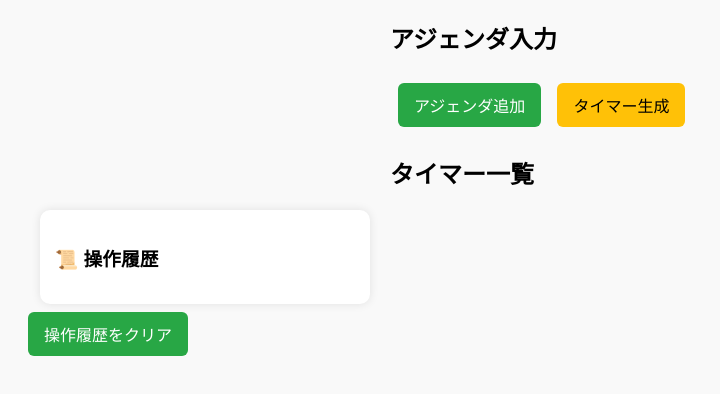
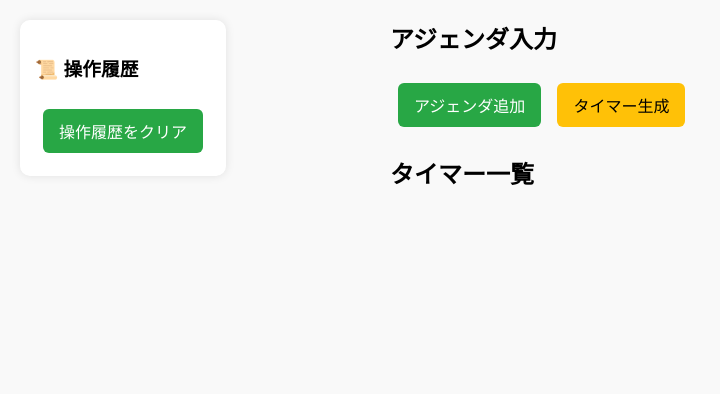
Before and after one commit to pbnakao/meeting-timer, a React (Vite) app: page / in a window 1280 px wide. Shown: the top 394 px of the page, without its empty margins (0-720 px from the left). Built offline with nearby package versions, Linux system fonts and the light colour scheme.

Commit message:
操作履歴の位置を修正

```diff
--- a/src/App.tsx
+++ b/src/App.tsx
@@ -169,11 +169,12 @@ function App() {
         </div>
       </div>
 
-      {/* 左側: 履歴表示 */}
-      <History history={history} />
-      <button onClick={clearHistory} className="clear-history-btn">
-        操作履歴をクリア
-      </button>
+      <div className="history-panel">
+        <History history={history} />
+        <button onClick={clearHistory} className="clear-history-btn">
+          操作履歴をクリア
+        </button>
+      </div>
     </div>
   )
 }
--- a/src/components/History.scss
+++ b/src/components/History.scss
@@ -1,9 +1,20 @@
-/* 🌟 履歴表示を右側に配置 */
-.history-container {
-  width: 300px;
+.history-panel {
+  position: fixed;
+  top: 20px;
+  left: 20px;
+  background: white;
   padding: 15px;
-  background: white;
   border-radius: 10px;
-  box-shadow: 0px 0px 10px rgba(0, 0, 0, 0.1);
-  margin-left: 20px;
+  box-shadow: 0 0 10px rgba(0, 0, 0, 0.1);
+
+  // 履歴のリスト
+  .history-container {
+    margin-bottom: 10px; // ボタンとの間を少し空ける
+  }
+
+  .clear-history-btn {
+    display: inline-block;
+    margin-top: 10px;
+    // ボタンのデザイン
+  }
 }
--- a/src/components/History.tsx
+++ b/src/components/History.tsx
@@ -1,4 +1,3 @@
-import React from 'react'
 import './History.scss'
 
 interface HistoryItem {
```
